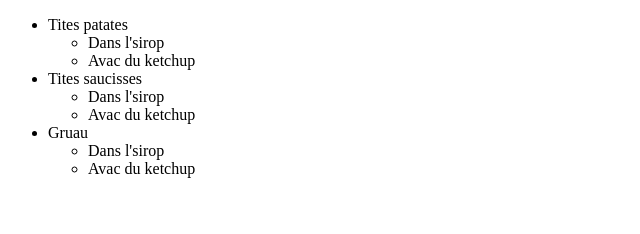
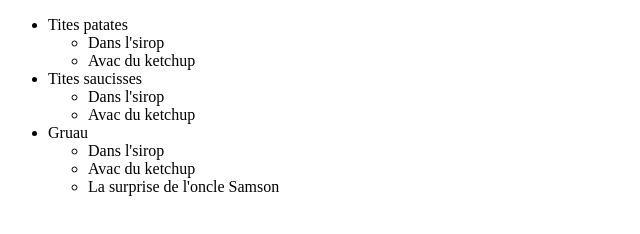
Before and after one commit to Emile76/La-place-Mimile, a plain HTML site: page index.html in a window 1280 px wide. Shown: the whole page, without its empty margins (0-640 px from the left). Drawn offline with Linux system fonts and the light colour scheme.

Commit message:
Update index.html

```diff
--- a/index.html
+++ b/index.html
@@ -26,6 +26,11 @@
                 <li>Avac du ketchup</li>
             </ul>
         </li>
+        <ul>
+                <li>
+                    La surprise de l'oncle Samson
+                </li>
+        </ul>
     </ul>
 
 </body>
```
